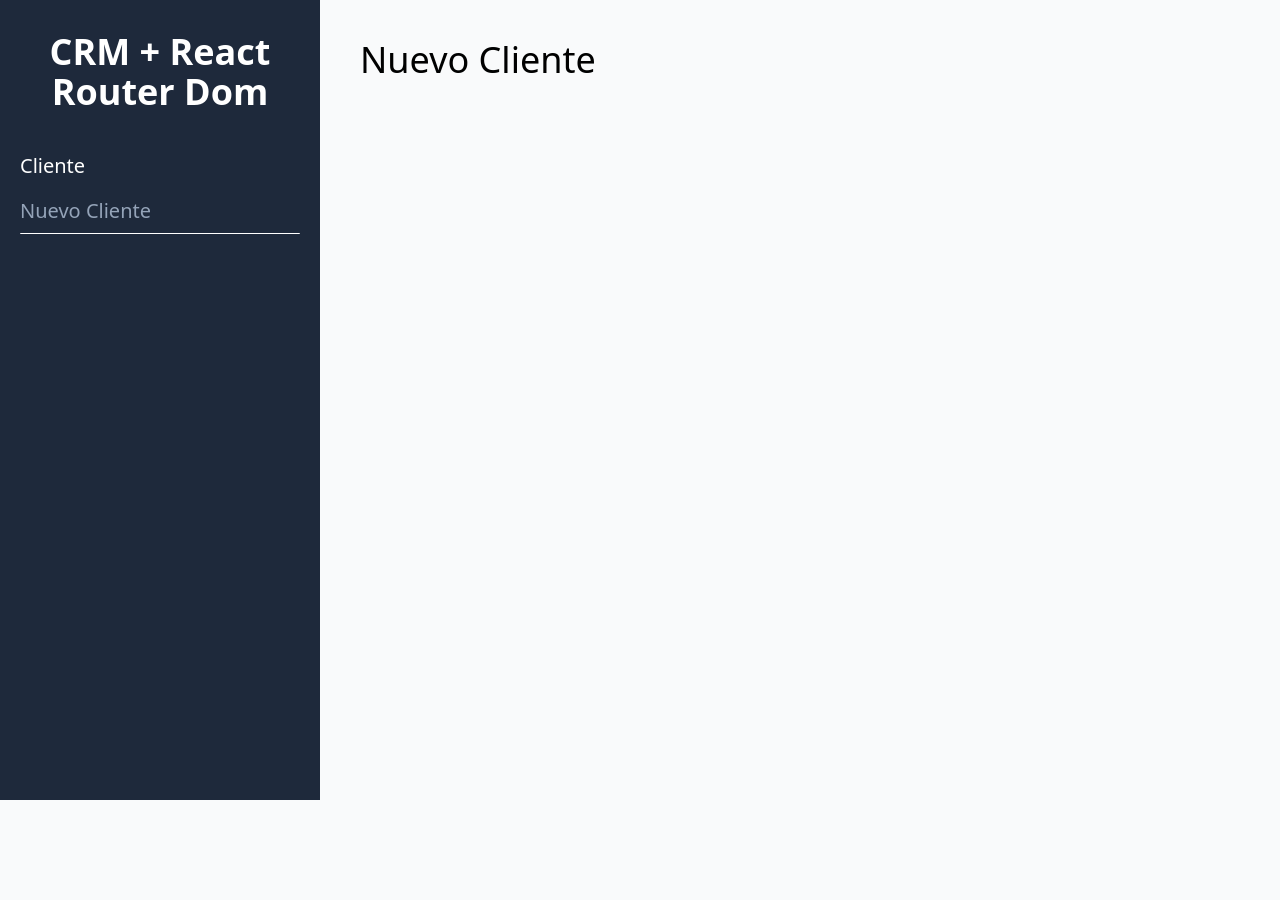
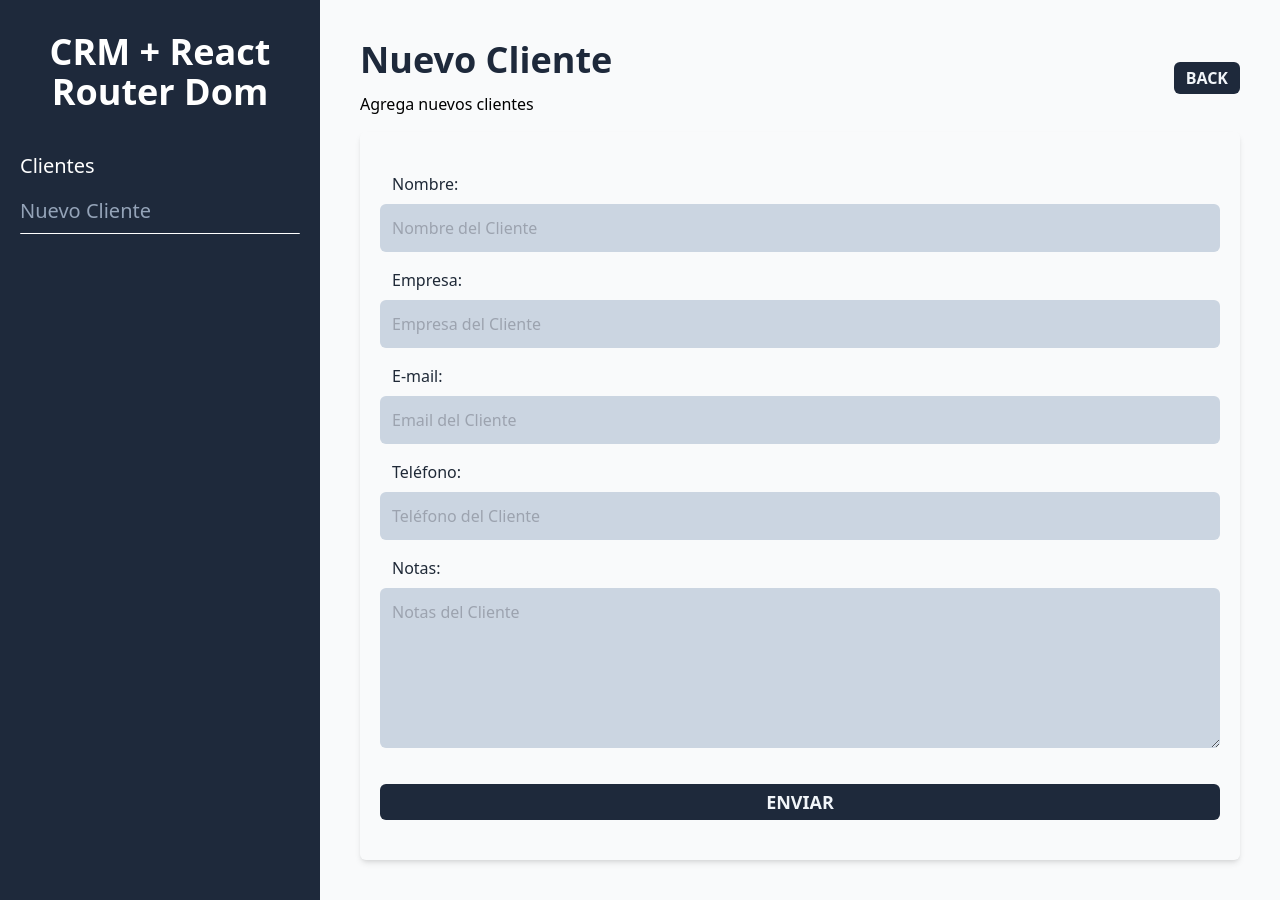
Before and after one commit to benjabenjabenja/crm-react, a React (Vite) app: page /clientes/nuevo in a window 1280 px wide. Before the commit the page ends 800 px from the top, so only its background shows below. Built offline with nearby package versions, Linux system fonts and the light colour scheme.

Commit message:
agregado de formulario

```diff
--- /dev/null
+++ b/src/components/Cliente.jsx
@@ -0,0 +1,29 @@
+/* eslint-disable react/prop-types */
+
+const Cliente = ({ data }) => {
+    const { nombre, email, empresa, telefono } = data;
+    return (
+        <tr className="border-b">
+            <td className="py-2">
+                <p className="pl-2 text-xl text-slate-100">{nombre}</p>
+                <p className="text-xs text-slate-300 p-0 pl-2 m-0">{empresa}</p>
+            </td>
+            <td className="py-2 text-slate-100">
+                <p><span className="text-gray-800 uppercase font-bold">Email: </span>{email}</p>
+                <p><span className="text-gray-800 uppercase font-bold">Tel: </span>{telefono}</p>
+            </td>
+            <td className="py-2 text-slate-100 flex justify-evenly gap-3">
+                <button
+                    type="button"
+                    className="text-slate-100 hover:text-slate-800 px-3 py-2 m-auto hover:border-slate-800 border rounded-md font-bold text-xs transition__all"
+                >Editar</button>
+                <button
+                    type="button"
+                    className="text-red-100 hover:text-red-800 px-3 py-2 m-auto hover:border-red-800 border rounded-md font-bold text-xs transition__all"
+                >Borrar</button>
+            </td>
+        </tr>
+    );
+};
+
+export default Cliente;
--- /dev/null
+++ b/src/components/Formulario.jsx
@@ -0,0 +1,71 @@
+const Formulario = () => {
+    return (
+        <>
+            <div className="mb-4">
+                <label className="text-gray-800 pl-2 ml-1" htmlFor="nombre">
+                    Nombre:
+                </label>
+                <input
+                    id="nombre"
+                    type="text"
+                    className="mt-2 block w-full p-3 bg-slate-300 rounded-md"
+                    placeholder="Nombre del Cliente"
+                    name="nombre"
+                />
+            </div>
+            <div className="mb-4">
+                <label className="text-gray-800 pl-2 ml-1" htmlFor="empresa">
+                    Empresa:
+                </label>
+                <input
+                    id="empresa"
+                    type="text"
+                    className="mt-2 block w-full p-3 bg-slate-300 rounded-md"
+                    placeholder="Empresa del Cliente"
+                    name="empresa"
+                />
+            </div>
+
+            <div className="mb-4">
+                <label className="text-gray-800 pl-2 ml-1" htmlFor="email">
+                    E-mail:
+                </label>
+                <input
+                    id="email"
+                    type="email"
+                    className="mt-2 block w-full p-3 bg-slate-300 rounded-md"
+                    placeholder="Email del Cliente"
+                    name="email"
+                />
+            </div>
+
+            <div className="mb-4">
+                <label className="text-gray-800 pl-2 ml-1" htmlFor="telefono">
+                    Teléfono:
+                </label>
+                <input
+                    id="telefono"
+                    type="tel"
+                    className="mt-2 block w-full p-3 bg-slate-300 rounded-md"
+                    placeholder="Teléfono del Cliente"
+                    name="telefono"
+                />
+            </div>
+
+            <div className="mb-4">
+                <label className="text-gray-800 pl-2 ml-1" htmlFor="notas">
+                    Notas:
+                </label>
+                <textarea
+                    id="notas"
+                    type="text"
+                    className="mt-2 block w-full p-3 bg-slate-300 rounded-md h-40 align-self"
+                    placeholder="Notas del Cliente"
+                    name="notas"
+                />
+            </div>
+        </>
+    );
+};
+
+export default Formulario;
--- a/src/components/Nav.jsx
+++ b/src/components/Nav.jsx
@@ -1,11 +1,11 @@
 import { Link, useLocation } from "react-router-dom";
-import { isValidArray } from "../helpers";
+import { isValidArray, uniqueid } from "../helpers";
 
 const Nav = () => {
     const location = useLocation();
     const links = [
         {
-            to: '/', text: 'Cliente', title: 'Cliente'
+            to: '/', text: 'Clientes', title: 'Clientes'
         },
         {
             to: '/clientes/nuevo', text: 'Nuevo Cliente', title: 'Nuevo cliente'
@@ -14,12 +14,12 @@ const Nav = () => {
     return (
         <nav className="mt-10">
             {
-                isValidArray(links) && links.map((l, i) =>
+                isValidArray(links) && links.map( l =>
                 <Link
                     className={`${location.pathname === l.to ? 'text-slate-400 active' : 'text-white'} text-xl block mt-2 hover:text-slate-400 transition__all link__hover`}
                     to={l.to}
                     title={l.cliente}
-                    key={i}
+                    key={uniqueid()}
                 >{l.text}</Link>)
             }
         </nav>
--- a/src/components/TablaClientes.jsx
+++ b/src/components/TablaClientes.jsx
@@ -1,18 +1,24 @@
 /* eslint-disable react/prop-types */
-import { isValidArray } from "../helpers";
+import { isValidArray, uniqueid } from "../helpers";
+import Cliente from "./Cliente";
 
-const TablaClientes = ({ th, clientes }) => {
-    console.log({ clientes })
+const TablaClientes = ({ th, data }) => {
     return (
-        <table className="w-full bg-slate-400 shadow-md table-auto mt-4">
-            <thead className="bg-slate-800 text-white">
+        <table className="w-full bg-slate-400 shadow-md table-auto mt-4 rounded-md">
+            <thead className="bg-slate-800 text-white rounded-md">
+                <tr>
                 {
-                    isValidArray(th) && th.map( (e,i) => <th key={i} className="p-2">{e}</th>)
+                    isValidArray(th) && th.map( e => <th key={uniqueid()} className="p-2">{e}</th>)
                 }
-                <th className="p-2">Cliente</th>
-                <th className="p-2">Contacto</th>
-                <th className="p-2">Acciones</th>
+                </tr>
             </thead>
+            <tbody>
+                {
+                    isValidArray(data) && data.map( d => (
+                        <Cliente data={d} key={d.id} />
+                    ))
+                }
+            </tbody>
         </table>
     );
 };
--- a/src/helpers.js
+++ b/src/helpers.js
@@ -1,3 +1,3 @@
 export const isValidArray = array => array && array.length > 0;
 
-// export const uniqueid = () =>
+export const uniqueid = () => '_' + Math.random().toString(36).substring(2, 9) + Date.now();
--- a/src/pages/Index.jsx
+++ b/src/pages/Index.jsx
@@ -1,3 +1,4 @@
+/* eslint-disable react-refresh/only-export-components */
 import { useLoaderData } from "react-router-dom";
 import TablaClientes from "../components/TablaClientes";
 import { isValidArray } from "../helpers";
@@ -53,7 +54,7 @@ function Index() {
             <p className="mt-3">administra tus clientes</p>
 
             {
-                isValidArray(data) ? (<TablaClientes clientes={data} />): (<p className="text-center mt-10 text-xl">No hay clientes</p>)
+                isValidArray(data) ? (<TablaClientes th={['Clientes', 'Contacto', 'Acciones']} data={data} />): (<p className="text-center mt-10 text-xl">No hay clientes</p>)
             }
         </>
     );
--- a/src/pages/NuevoCliente.jsx
+++ b/src/pages/NuevoCliente.jsx
@@ -1,8 +1,43 @@
+/* eslint-disable react-refresh/only-export-components */
+import { useNavigate, Form } from "react-router-dom";
+import Formulario from "../components/Formulario";
+// responde al method 'post' definido en el formulario
+export function action() {
+    console.log("nuevo cliente");
+    return null
+}
+
 const NuevoCliente = () => {
+    const navigate = useNavigate();
+    const handleClick = ev => {
+        ev.preventDefault();
+        // if envias -1 te lleva a la pagina anteiror
+        // se le puede especificar a que ruta enviar por params [ navigate("/clientes") ]
+        navigate(-1);
+    }
     return (
-        <div>
-            <h1 className="text-4xl font-italic"> Nuevo Cliente </h1>
-        </div>
+        <>
+            <div className="flex items-center justify-between">
+                <div className="container">
+                    <h1 className="font-black text-4xl text-slate-800">Nuevo Cliente</h1>
+                    <p className="mt-3">Agrega nuevos clientes</p>
+                </div>
+                <button
+                    onClick={handleClick}
+                    type="button"
+                    className="bg-slate-800 text-slate-100 px-3 py-1 rounded-md font-bold uppercase h-8">
+                    back
+                </button>
+            </div>
+            <div className="bg-white-300 shadow-md rounded-md mf:w-3/4 mx-auto mt-4 px-5 py-10">
+                <Form
+                    method="post"
+                >
+                    <Formulario />
+                    <input type="submit" className="mt-5 font-bold bg-slate-800 text-slate-100 text-lg rounded-md w-full text-center py-1 uppercase" value={"Enviar"} />
+                </Form>
+            </div>
+        </>
     );
 };
 
--- a/src/routes-pages.jsx
+++ b/src/routes-pages.jsx
@@ -1,6 +1,6 @@
 import { createBrowserRouter } from "react-router-dom";
 import Layout from "./components/Layout";
-import NuevoCliente from "./pages/NuevoCliente";
+import NuevoCliente, { action as nuevoClienteAction } from "./pages/NuevoCliente";
 import Index, { loader as clientsLoader } from "./pages/Index";
 
 /**
@@ -19,7 +19,8 @@ const router = createBrowserRouter([
 			},
 			{
 				path: 'clientes/nuevo',
-				element: <NuevoCliente />
+				element: <NuevoCliente />,
+				action: nuevoClienteAction
 			}
 		]
 	},
```
